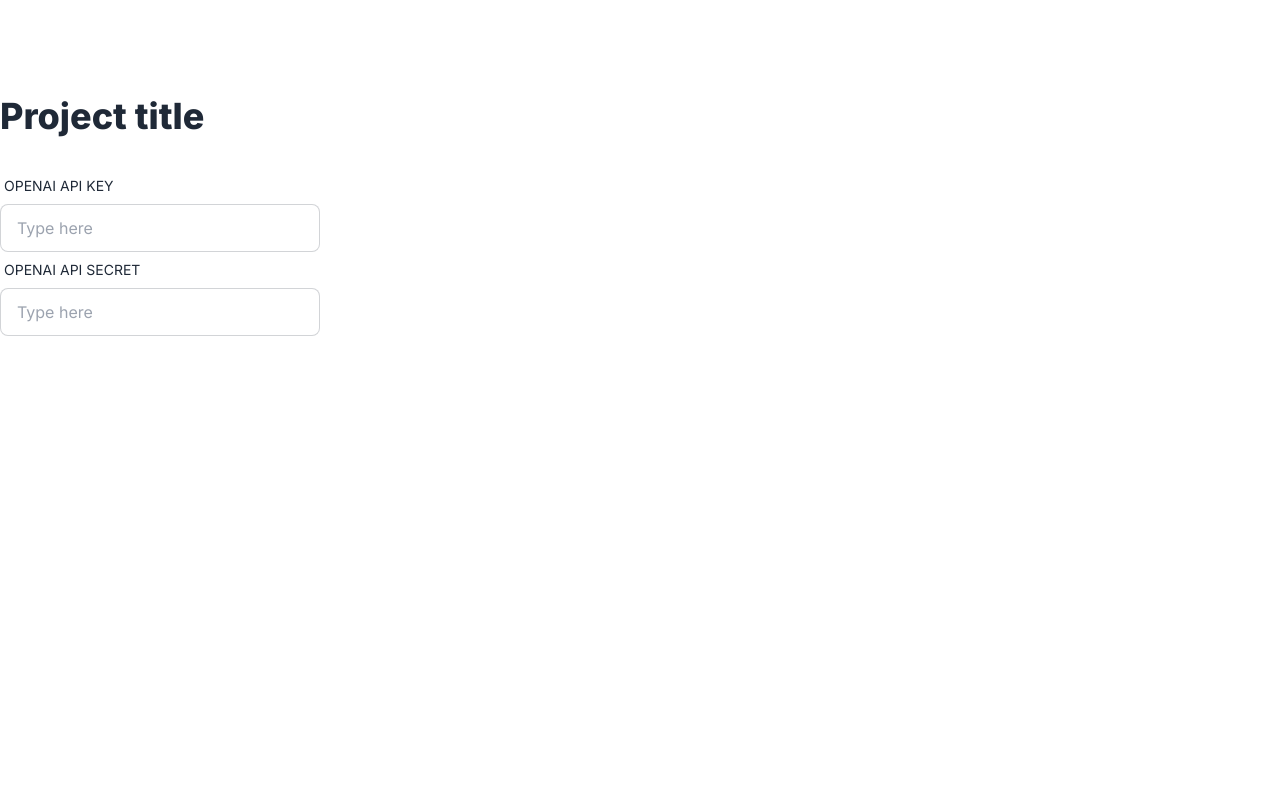
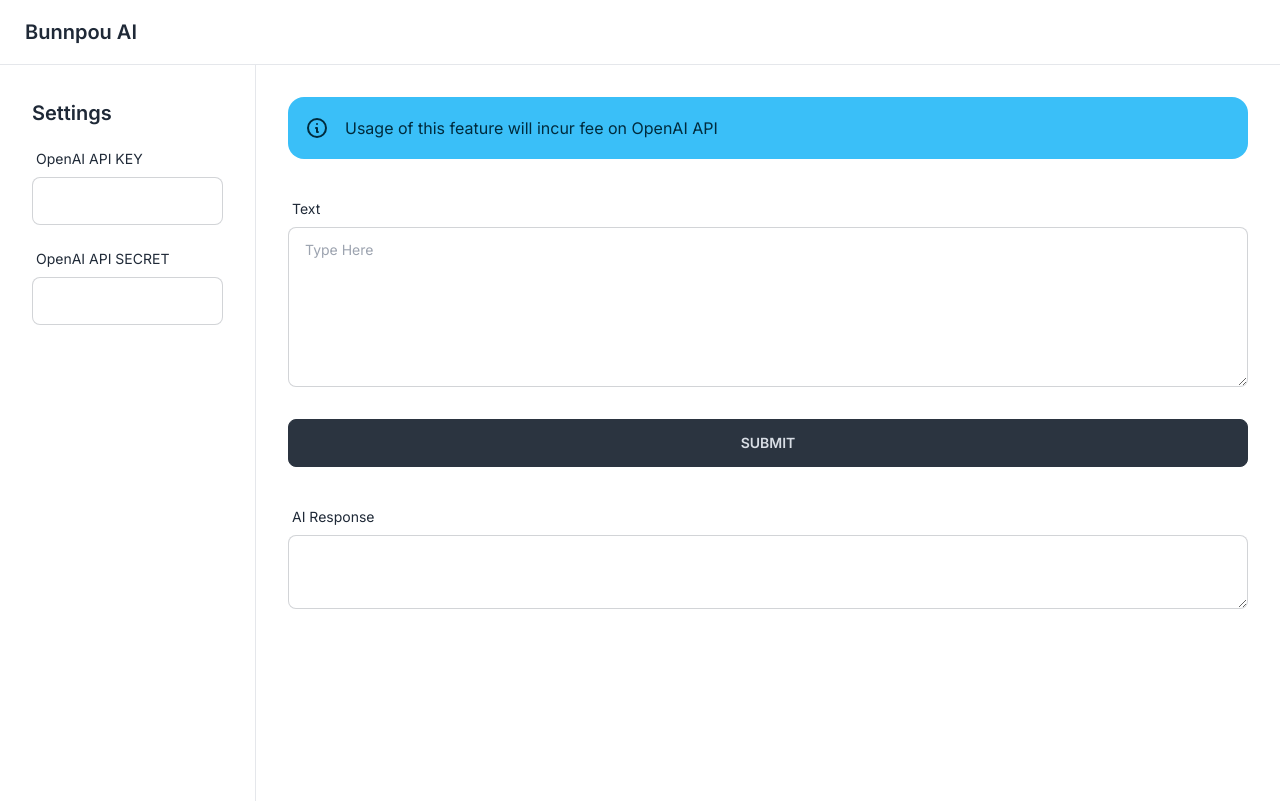
Before and after one commit to henry32144/bunnpou-ai, a Next.js app: page / in a window 1280 px wide. Built offline with nearby package versions, Linux system fonts and the light colour scheme.

Commit message:
Add basic layout

```diff
--- /dev/null
+++ b/app/components/navbar.tsx
@@ -0,0 +1,7 @@
+export default function Navbar() {
+  return (
+    <div className="navbar bg-base-100 border-b">
+      <a className="btn btn-ghost normal-case text-xl">Bunnpou AI</a>
+    </div>
+  );
+}
--- a/app/layout.tsx
+++ b/app/layout.tsx
@@ -1,21 +1,26 @@
-import './globals.css'
-import { Inter } from 'next/font/google'
+import Navbar from "./components/navbar";
+import "./globals.css";
+import { Inter } from "next/font/google";
 
-const inter = Inter({ subsets: ['latin'] })
+const inter = Inter({ subsets: ["latin"] });
 
 export const metadata = {
-  title: 'Bunnpou AI',
-  description: 'Bunnpou AI is a help you improve Japanese writing by AI technology.',
-}
+  title: "Bunnpou AI",
+  description:
+    "Bunnpou AI is a help you improve Japanese writing by AI technology.",
+};
 
 export default function RootLayout({
   children,
 }: {
-  children: React.ReactNode
+  children: React.ReactNode;
 }) {
   return (
     <html lang="en">
-      <body className={inter.className}>{children}</body>
+      <body className={inter.className}>
+        <Navbar />
+        {children}
+      </body>
     </html>
-  )
+  );
 }
--- a/app/page.tsx
+++ b/app/page.tsx
@@ -1,27 +1,89 @@
+"use client";
+import { useState } from "react";
 import Image from "next/image";
 
 export default function Home() {
+  const [openaiApiKey, setOpenaiApiKey] = useState("");
+  const [openaiApiSecret, setOpenaiApiSecret] = useState("");
+
+  const [inputText, setInputText] = useState("");
+  const [responseText, setResponseText] = useState("");
+
   return (
-    <main className="flex">
-      <div className="md:container md:mx-auto py-24 prose">
-        <h1>Project title</h1>
+    <main className="prose flex flex-row min-h-[calc(100vh-4rem)] min-w-full">
+      <div className="basis-1/5 px-8 border-r border-solid">
+        <h3>Settings</h3>
         <div className="form-control w-full max-w-xs">
           <label className="label">
-            <span className="label-text">OPENAI API KEY</span>
+            <span className="label-text">OpenAI API KEY</span>
           </label>
           <input
             type="text"
-            placeholder="Type here"
+            name="openai-api-key"
+            id="openai-api-key"
+            autoComplete="new-password"
+            value={openaiApiKey}
+            onChange={(e) => setOpenaiApiKey(e.target.value)}
             className="input input-bordered w-full max-w-xs"
           />
-          <label className="label">
-            <span className="label-text">OPENAI API SECRET</span>
+          <label className="label mt-4">
+            <span className="label-text">OpenAI API SECRET</span>
           </label>
           <input
-            type="text"
-            placeholder="Type here"
+            type="password"
+            name="openai-api-secret"
+            id="openai-api-secret"
+            autoComplete="new-password"
+            value={openaiApiSecret}
+            onChange={(e) => setOpenaiApiSecret(e.target.value)}
             className="input input-bordered w-full max-w-xs"
           />
+        </div>
+      </div>
+      <div className="basis-4/5 p-8">
+        <div className="flex flex-col gap-8">
+          <div className="alert alert-info">
+            <svg
+              xmlns="http://www.w3.org/2000/svg"
+              fill="none"
+              viewBox="0 0 24 24"
+              className="stroke-current shrink-0 w-6 h-6"
+            >
+              <path
+                strokeLinecap="round"
+                strokeLinejoin="round"
+                strokeWidth="2"
+                d="M13 16h-1v-4h-1m1-4h.01M21 12a9 9 0 11-18 0 9 9 0 0118 0z"
+              ></path>
+            </svg>
+            <span>Usage of this feature will incur fee on OpenAI API</span>
+          </div>
+          <div className="form-control">
+            <label className="label">
+              <span className="label-text">Text</span>
+            </label>
+            <textarea
+              className="textarea textarea-bordered h-40"
+              placeholder="Type Here"
+              value={inputText}
+              onChange={(e) => setInputText(e.target.value)}
+            ></textarea>
+          </div>
+          <button className="btn btn-neutral">
+            {/* <span className="loading loading-spinner"></span>
+            loading */}
+            Submit
+          </button>
+          <div className="form-control">
+            <label className="label">
+              <span className="label-text">AI Response</span>
+            </label>
+            <textarea
+              value={responseText}
+              readOnly
+              className="textarea textarea-bordered min-h-fit"
+            ></textarea>
+          </div>
         </div>
       </div>
     </main>
```
